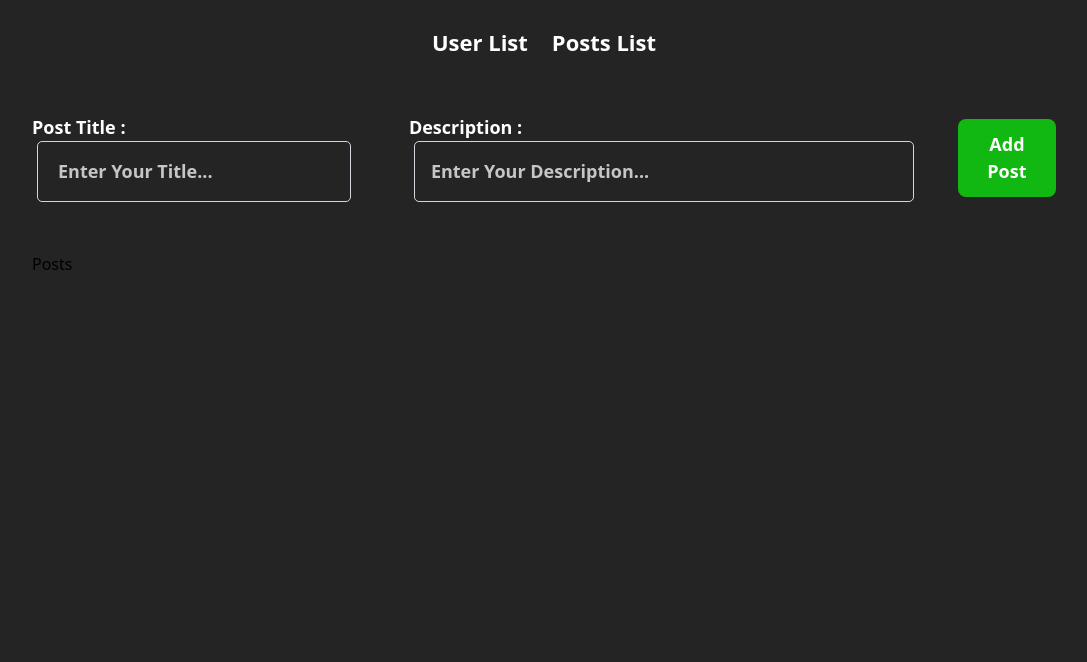
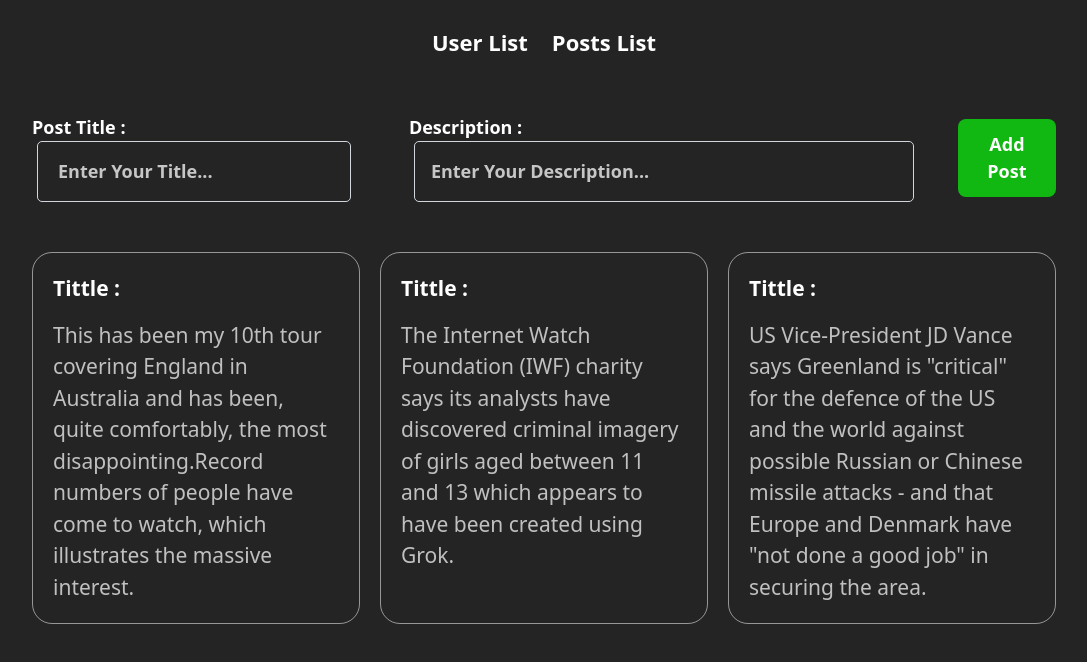
Before and after one commit to shadafhossain01/React-Rest-API, a React (Vite) app: page /posts in a window 1280 px wide. Shown: the top 662 px of the page, without its empty margins (96-1183 px from the left). Built offline with nearby package versions, Linux system fonts and the light colour scheme; data requests are answered from the project's data file.

Commit message:
Fetch Post Data

```diff
--- a/src/components/Posts.jsx
+++ b/src/components/Posts.jsx
@@ -1,7 +1,37 @@
-import React from "react";
+import React, { useEffect, useState } from "react";
 
 const Posts = () => {
-  return <div className="mt-[50px]">Posts</div>;
+    const [posts,setPosts]=useState([])
+    const url = "http://localhost:3000/";
+
+    // For Getting Data
+      async function fetchPost() {
+        await fetch(url + "posts")
+          .then((res) => res.json())
+          .then((data) => setPosts(data));
+      }
+
+    useEffect(()=>{
+      fetchPost();
+    },[])
+
+  return (
+    <div className="mt-[50px] grid grid-cols-3 gap-y-4 gap-x-5">
+      {posts.map((item) => (
+        <div
+          className="border border-[#ffffff85] px-5 py-5 rounded-[20px]"
+          key={item.id}
+        >
+          <h2 className="font-bold text-[#ffffff] text-[21px] mb-[15px]">
+            Tittle : {item.tittle}
+          </h2>
+          <p className="font-medium text-[#ffffffb6] text-[21px]">
+            {item.desc}
+          </p>
+        </div>
+      ))}
+    </div>
+  );
 };
 
 export default Posts;
```
